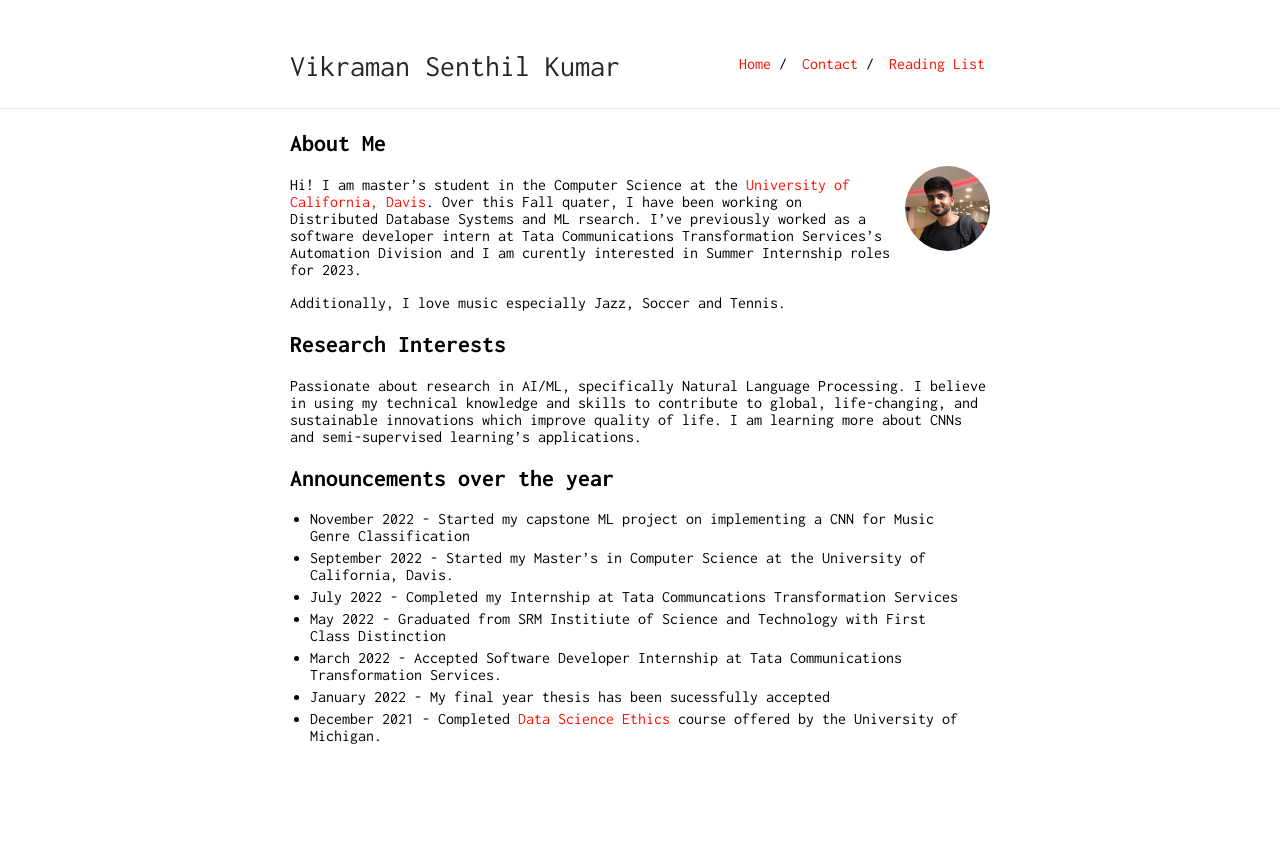
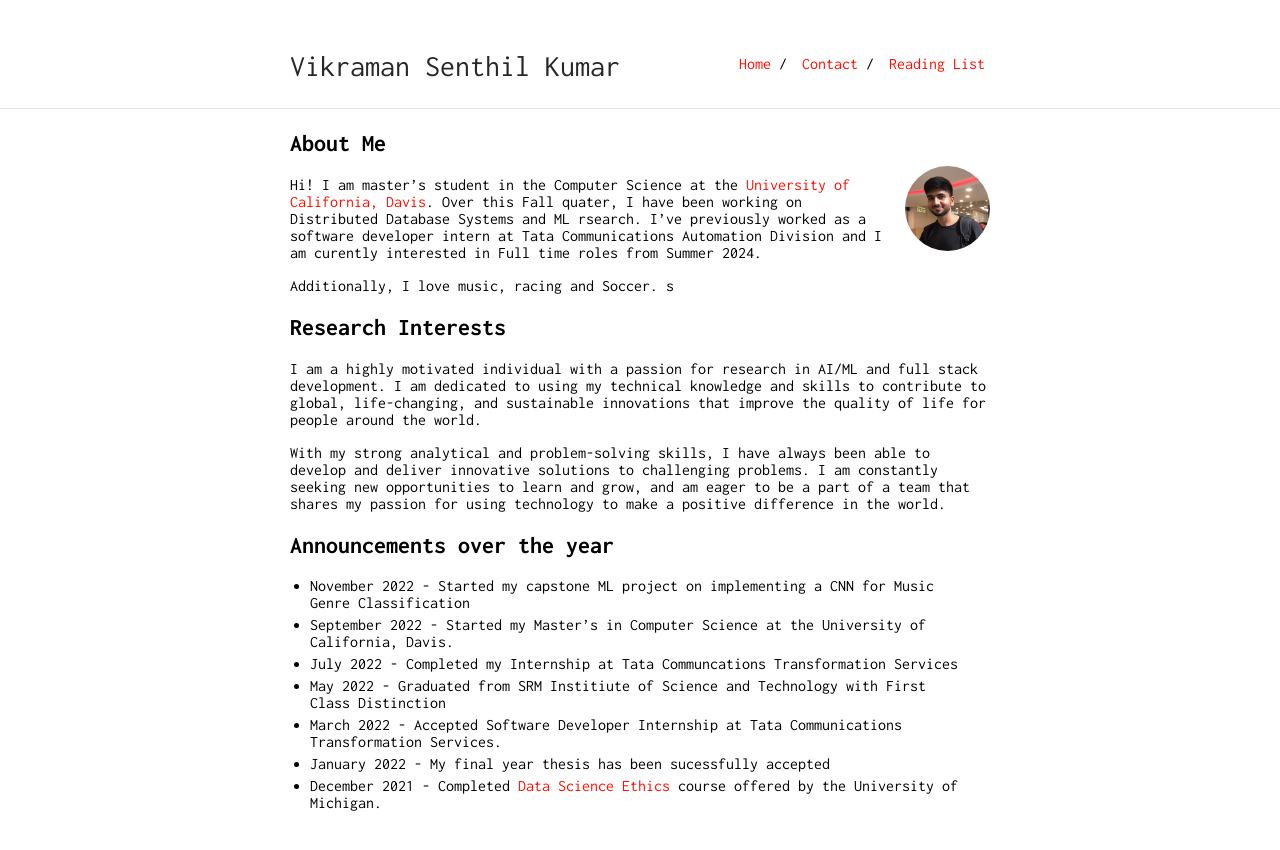
Before and after one commit to Vikramansen/vikramansen.github.io, a Jekyll site: the page built from index.md, in a window 1280 px wide. Shown: the top 850 px of the page. Built offline with Jekyll 4.4.1, drawn with Linux system fonts in a browser that asks for light colours; our own code applies the rules of GitHub Pages for plain Markdown files.

Commit message:
V1 Jan 2024

```diff
--- a/index.md
+++ b/index.md
@@ -6,16 +6,17 @@ layout: default
 
 <img class="profile-picture" src="website_image.jpg">
 
-Hi! I am master's student in the Computer Science at the [University of California, Davis]( https://www.ucdavis.edu). Over this Fall quater, I have been working on Distributed Database Systems and ML rsearch.
-I've previously worked as a software developer intern at Tata Communications Transformation Services's Automation Division and I am curently interested in Summer Internship roles for 2023.
+Hi! I am master's student in the Computer Science at the [University of California, Davis](https://www.ucdavis.edu). Over this Fall quater, I have been working on Distributed Database Systems and ML rsearch.
+I've previously worked as a software developer intern at Tata Communications Automation Division and I am curently interested in Full time roles from Summer 2024.
 
-Additionally, I love music especially Jazz, Soccer and Tennis.
-
+Additionally, I love music, racing and Soccer.
+s
 
 ## Research Interests
 
-Passionate about research in AI/ML, specifically Natural Language Processing. I believe in using my technical knowledge and skills to contribute to global, life-changing, and sustainable innovations which improve quality of life. I am learning more about CNNs and semi-supervised learning's applications.
+I am a highly motivated individual with a passion for research in AI/ML and full stack development. I am dedicated to using my technical knowledge and skills to contribute to global, life-changing, and sustainable innovations that improve the quality of life for people around the world.
 
+With my strong analytical and problem-solving skills, I have always been able to develop and deliver innovative solutions to challenging problems. I am constantly seeking new opportunities to learn and grow, and am eager to be a part of a team that shares my passion for using technology to make a positive difference in the world.
 
 ## Announcements over the year
 
@@ -26,4 +27,4 @@ Passionate about research in AI/ML, specifically Natural Language Processing. I
 - March 2022 - Accepted Software Developer Internship at Tata Communications Transformation Services.
 - January 2022 - My final year thesis has been sucessfully accepted
 - December 2021 - Completed [Data Science Ethics](https://www.coursera.org/account/accomplishments/verify/Q67EG39EXSDH?utm_source=link&utm_medium=certificate&utm_content=cert_image&utm_campaign=sharing_cta&utm_product=course) course offered by the
-University of Michigan.
+  University of Michigan.
```
Also changed, not shown: contact.md (+3 -5 lines).
